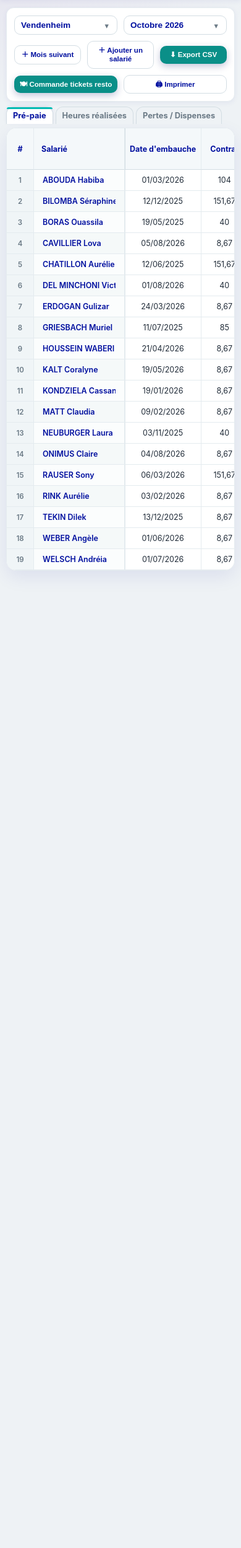
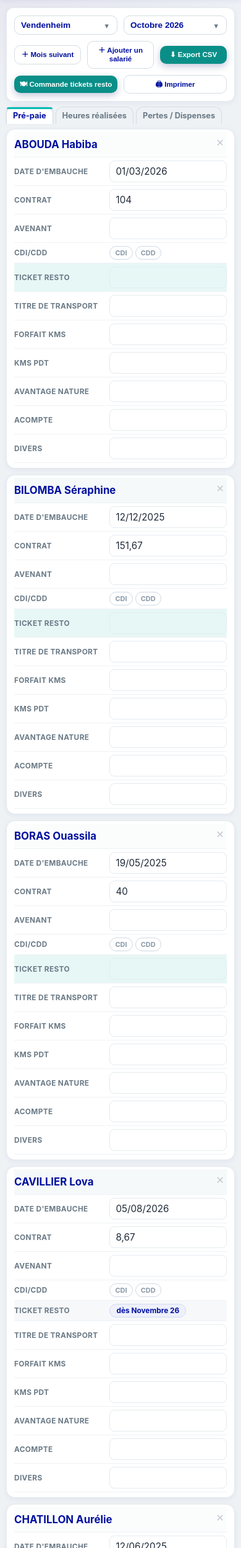
Before and after one commit to leagoetz68-rgb/aidaux-prepaie, a Flask app: page / in a window 390 px wide. Shown: the part 102-2600 px from the top of the page at 62% size. Run offline with Flask 3, Linux system fonts and the light colour scheme; the visitor is signed in with stand-in values (Sample User, id 1); data that the repository does not hold is empty; some libraries are stand-ins or nearby versions.

Commit message:
Pré-paie iPhone : une fiche par salarié au lieu du tableau
Sur téléphone chaque ligne devient une fiche (nom en titre, chaque colonne
en libellé + case à remplir). Saisie et enregistrement inchangés ; rien ne
change sur ordinateur.

Co-Authored-By: Claude Opus 5.5 <noreply@anthropic.com>
Claude-Session: https://claude.ai/code/session_01NfHD2RPAhLyhoC45XETPC1

```diff
--- a/templates/index.html
+++ b/templates/index.html
@@ -2,7 +2,7 @@
 <html lang="fr">
 <head>
 <meta charset="UTF-8">
-<meta name="viewport" content="width=1500">
+<meta name="viewport" content="width=device-width, initial-scale=1.0">
 <title>AID'AUX — Pré-paie</title>
 <link rel="manifest" href="/manifest.webmanifest">
 <meta name="theme-color" content="#1B2A6B">
@@ -395,7 +395,28 @@ tbody td.cdicdd-td{padding:0 8px;width:1%;white-space:nowrap;text-align:center}
     .legend { display: none; }
     .tabs { margin-top: 8px; gap: 4px; }
     .tabs > * { padding: 6px 10px !important; font-size: .8rem; }
-    .table-wrap { max-height: calc(100vh - 90px); margin-top: 6px; }
+    /* Tableau -> une fiche par salarié */
+    .table-wrap { max-height: none; overflow: visible; background: none; border: 0; box-shadow: none; margin-top: 8px; }
+    #grid, #grid tbody { display: block; width: 100%; }
+    #grid thead { display: none; }
+    #grid tbody tr { display: block; background: #fff; border: 1px solid var(--border); border-radius: 14px;
+                     margin: 0 0 10px; padding: 4px 12px 8px; box-shadow: var(--shadow-sm); position: relative; }
+    #grid tbody td { display: flex; align-items: center; gap: 10px; position: static !important;
+                     border: 0 !important; border-bottom: 1px solid #eef2f5 !important; padding: 5px 0 !important;
+                     min-width: 0 !important; max-width: none !important; width: auto !important; box-shadow: none !important; }
+    #grid tbody td:last-child { border-bottom: 0 !important; }
+    #grid tbody td::before { content: attr(data-label); flex: 0 0 42%; font-size: .74rem; font-weight: 700;
+                             color: var(--muted); text-transform: uppercase; letter-spacing: .03em; text-align: left; }
+    #grid tbody td { text-align: left !important; justify-content: flex-start; }
+    #grid tbody td input { flex: 1; min-width: 0 !important; width: 100%; text-align: left !important;
+                           border: 1px solid var(--border); border-radius: 8px; padding: 7px 9px; font-size: .95rem; }
+    #grid tbody td.rownum { display: none; }
+    #grid tbody td.name { padding: 8px 34px 8px 0 !important; }
+    #grid tbody td.name::before { display: none; }
+    #grid tbody td.name input { font-size: 1.05rem; font-weight: 700; border: 0; padding: 2px 0; }
+    #grid tbody td.del { position: absolute !important; top: 8px; right: 8px; border: 0 !important; padding: 0 !important; }
+    #grid tbody td.del::before { display: none; }
+    #grid tbody td.tr-lock .tr-badge { margin-left: 0; }
     .topbar { flex-wrap: wrap; padding: 12px 14px; gap: 8px 12px; }
     .topbar .brand { width: 100%; }
     .topbar .titles p { display: none; }
@@ -1085,6 +1106,7 @@ function render() {
 
     cols.forEach(col => {
       const td = document.createElement("td");
+      td.dataset.label = String(col.label || col.thLabel || "").replace(/<[^>]+>/g, " ").trim();
       if (col.type === "name") td.className = "name";
       if (col.wide) td.classList.add("wide");
       // La case Ticket resto n'accepte que le marquage « ne bénéficie pas » ;
```
